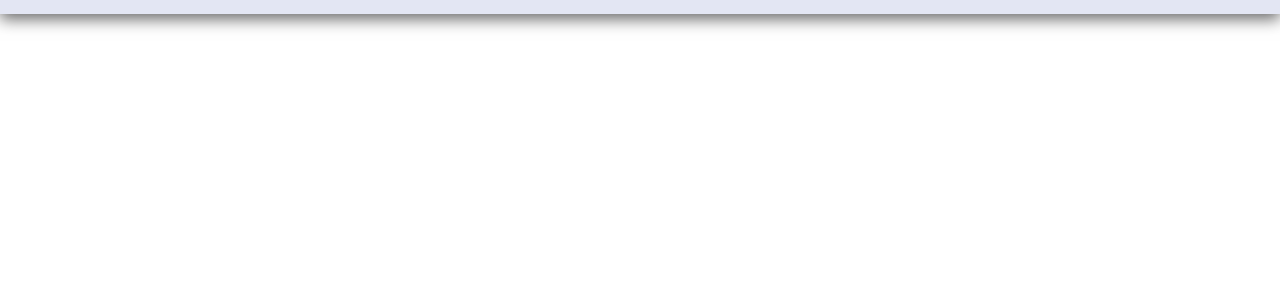
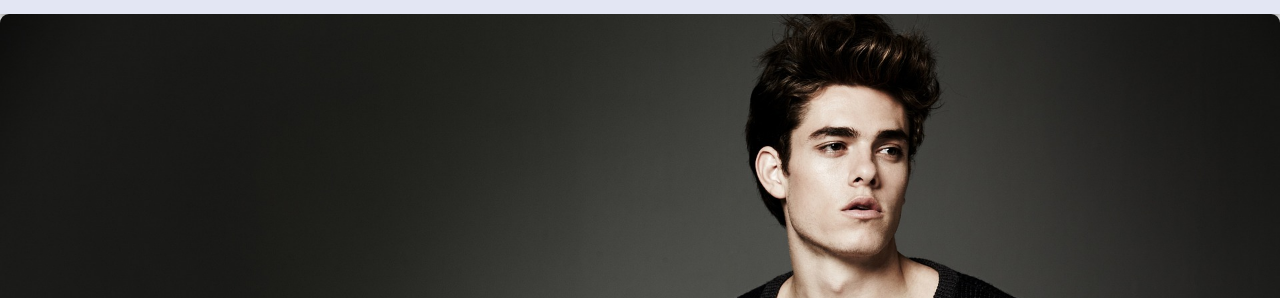
Before and after one commit to thirumal45/E-commerce-website-using-html-css-js, a plain HTML site: page index.html in a window 1280 px wide. Shown: the part 71-369 px from the top of the page. Drawn offline with nearby package versions, Linux system fonts and the light colour scheme.

Commit message:
Add files via upload

```diff
--- a/style.css
+++ b/style.css
@@ -49,7 +49,7 @@ nav{
 /* home page */
 
 #shop{
-    background-image: url(man-1866574_1920.jpg);
+    background-image: url(./banner/man-1866574_1920.jpg);
     border-radius: 9px;
     height: 100vh;
     width: 100%;
```
